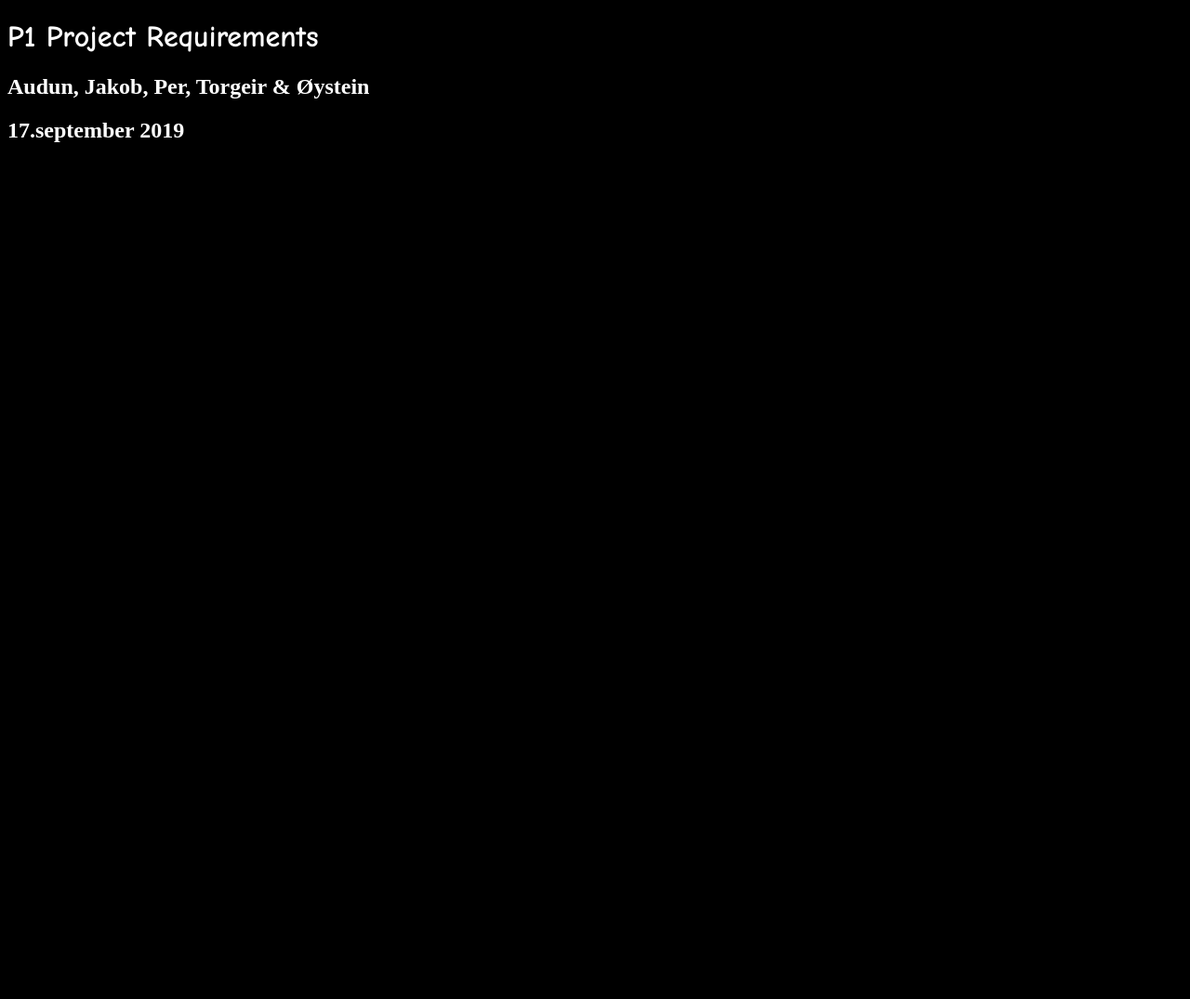
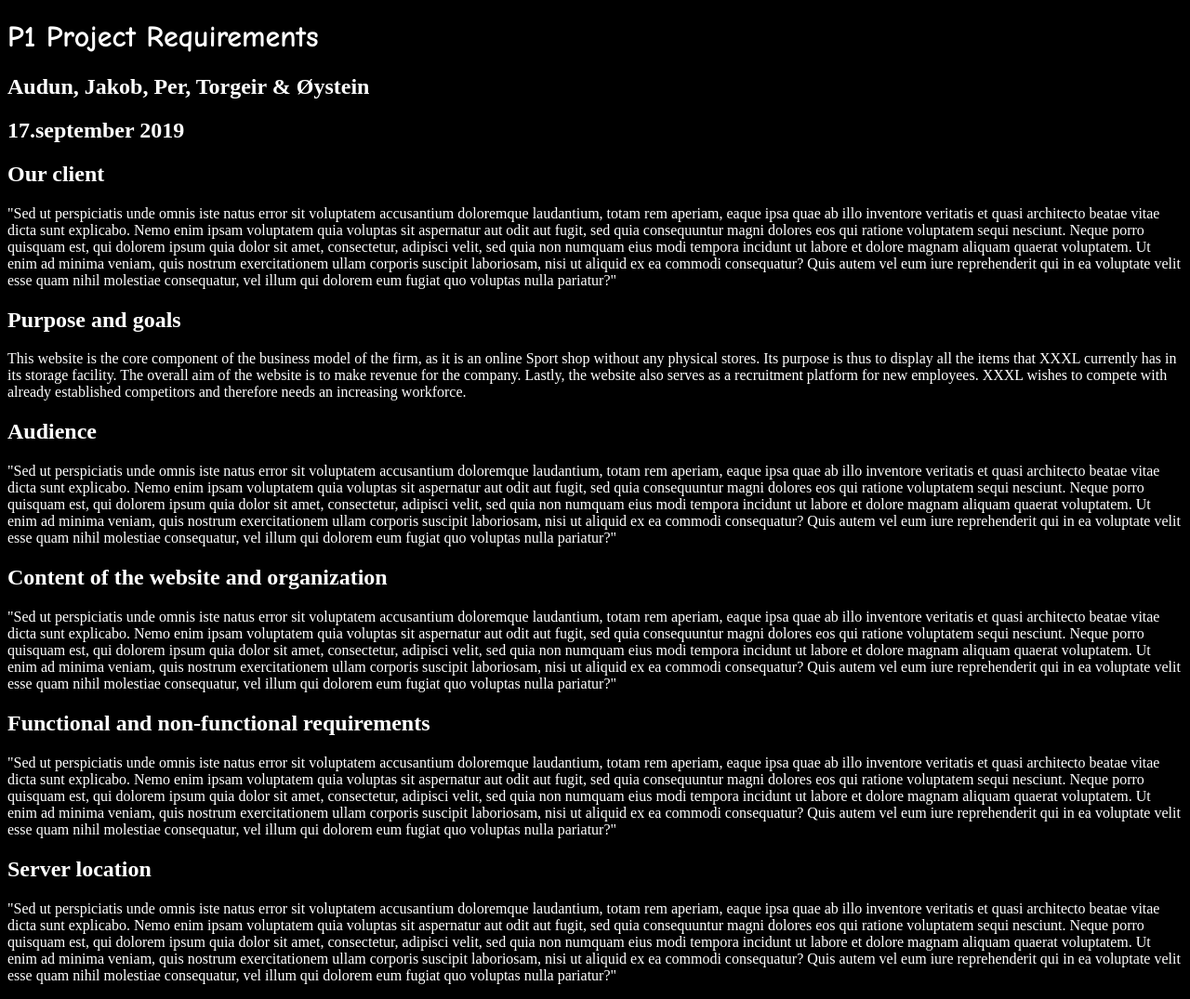
Before and after one commit to jakobsk/Webteknologi-prosjekt, a plain HTML site: page P1.html in a window 1280 px wide. Shown: the whole page at 93% size. Before the commit the page ends 800 px from the top, so only its background shows below. Drawn offline with Linux system fonts and the light colour scheme.

Commit message:
Updated css reference and added some fake text

```diff
--- a/P1.html
+++ b/P1.html
@@ -2,7 +2,7 @@
 <html>
     <head>
         <title>P1</title>
-        <link rel="stylesheet" href="P1_style.css" >
+        <link rel="stylesheet" href="css/P1_style.css" >
     </head>
     <body>
         <div id="header">
@@ -11,17 +11,29 @@
             <h2>17.september 2019</h2>
         </div>
         <div id = adm_details>
+            <h2>Our client</h2>
+            <p>"Sed ut perspiciatis unde omnis iste natus error sit voluptatem accusantium doloremque laudantium, totam rem aperiam, eaque ipsa quae ab illo inventore veritatis et quasi architecto beatae vitae dicta sunt explicabo. Nemo enim ipsam voluptatem quia voluptas sit aspernatur aut odit aut fugit, sed quia consequuntur magni dolores eos qui ratione voluptatem sequi nesciunt. Neque porro quisquam est, qui dolorem ipsum quia dolor sit amet, consectetur, adipisci velit, sed quia non numquam eius modi tempora incidunt ut labore et dolore magnam aliquam quaerat voluptatem. Ut enim ad minima veniam, quis nostrum exercitationem ullam corporis suscipit laboriosam, nisi ut aliquid ex ea commodi consequatur? Quis autem vel eum iure reprehenderit qui in ea voluptate velit esse quam nihil molestiae consequatur, vel illum qui dolorem eum fugiat quo voluptas nulla pariatur?"</p>
         </div>
         <div id = purpose_goals>
+            <h2>Purpose and goals</h2>
+            <p>This website is the core component of the business model of the firm, as it is an online Sport shop without any physical stores. Its purpose is thus to display all the items that XXXL currently has in its storage facility. The overall aim of the website is to make revenue for the company. Lastly, the website also serves as a recruitment platform for new employees. XXXL wishes to compete with already established competitors and therefore needs an increasing workforce.  </p>
         </div>
         <div id = audience>
+            <h2>Audience</h2>
+            <p>"Sed ut perspiciatis unde omnis iste natus error sit voluptatem accusantium doloremque laudantium, totam rem aperiam, eaque ipsa quae ab illo inventore veritatis et quasi architecto beatae vitae dicta sunt explicabo. Nemo enim ipsam voluptatem quia voluptas sit aspernatur aut odit aut fugit, sed quia consequuntur magni dolores eos qui ratione voluptatem sequi nesciunt. Neque porro quisquam est, qui dolorem ipsum quia dolor sit amet, consectetur, adipisci velit, sed quia non numquam eius modi tempora incidunt ut labore et dolore magnam aliquam quaerat voluptatem. Ut enim ad minima veniam, quis nostrum exercitationem ullam corporis suscipit laboriosam, nisi ut aliquid ex ea commodi consequatur? Quis autem vel eum iure reprehenderit qui in ea voluptate velit esse quam nihil molestiae consequatur, vel illum qui dolorem eum fugiat quo voluptas nulla pariatur?"</p>
         </div>
         <div id = content_organization>
+            <h2>Content of the website and organization</h2>
+            <p>"Sed ut perspiciatis unde omnis iste natus error sit voluptatem accusantium doloremque laudantium, totam rem aperiam, eaque ipsa quae ab illo inventore veritatis et quasi architecto beatae vitae dicta sunt explicabo. Nemo enim ipsam voluptatem quia voluptas sit aspernatur aut odit aut fugit, sed quia consequuntur magni dolores eos qui ratione voluptatem sequi nesciunt. Neque porro quisquam est, qui dolorem ipsum quia dolor sit amet, consectetur, adipisci velit, sed quia non numquam eius modi tempora incidunt ut labore et dolore magnam aliquam quaerat voluptatem. Ut enim ad minima veniam, quis nostrum exercitationem ullam corporis suscipit laboriosam, nisi ut aliquid ex ea commodi consequatur? Quis autem vel eum iure reprehenderit qui in ea voluptate velit esse quam nihil molestiae consequatur, vel illum qui dolorem eum fugiat quo voluptas nulla pariatur?"</p>
         </div>
         <div id = "requirements">
+            <h2>Functional and non-functional requirements</h2>
+            <p>"Sed ut perspiciatis unde omnis iste natus error sit voluptatem accusantium doloremque laudantium, totam rem aperiam, eaque ipsa quae ab illo inventore veritatis et quasi architecto beatae vitae dicta sunt explicabo. Nemo enim ipsam voluptatem quia voluptas sit aspernatur aut odit aut fugit, sed quia consequuntur magni dolores eos qui ratione voluptatem sequi nesciunt. Neque porro quisquam est, qui dolorem ipsum quia dolor sit amet, consectetur, adipisci velit, sed quia non numquam eius modi tempora incidunt ut labore et dolore magnam aliquam quaerat voluptatem. Ut enim ad minima veniam, quis nostrum exercitationem ullam corporis suscipit laboriosam, nisi ut aliquid ex ea commodi consequatur? Quis autem vel eum iure reprehenderit qui in ea voluptate velit esse quam nihil molestiae consequatur, vel illum qui dolorem eum fugiat quo voluptas nulla pariatur?"</p>
         </div>
         <div id = final_location>
+            <h2>Server location</h2>
+            <p>"Sed ut perspiciatis unde omnis iste natus error sit voluptatem accusantium doloremque laudantium, totam rem aperiam, eaque ipsa quae ab illo inventore veritatis et quasi architecto beatae vitae dicta sunt explicabo. Nemo enim ipsam voluptatem quia voluptas sit aspernatur aut odit aut fugit, sed quia consequuntur magni dolores eos qui ratione voluptatem sequi nesciunt. Neque porro quisquam est, qui dolorem ipsum quia dolor sit amet, consectetur, adipisci velit, sed quia non numquam eius modi tempora incidunt ut labore et dolore magnam aliquam quaerat voluptatem. Ut enim ad minima veniam, quis nostrum exercitationem ullam corporis suscipit laboriosam, nisi ut aliquid ex ea commodi consequatur? Quis autem vel eum iure reprehenderit qui in ea voluptate velit esse quam nihil molestiae consequatur, vel illum qui dolorem eum fugiat quo voluptas nulla pariatur?"</p>
         </div>
-
+        <footer></footer>
     </body>
 </html>
--- a/P1_style.css
+++ /dev/null
@@ -1,15 +0,0 @@
-h1 {
-  color: white;
-  font-family: "Comic Sans MS", cursive, sans-serif;
-}
-body {
-  color : white;
-  background-color: black;
-}
-p {
-  font-family: "Times New Roman";
-}
-img {
-  border: 1px solid red;
-  max-width: 150px;
-}
--- /dev/null
+++ b/css/P1_style.css
@@ -0,0 +1,15 @@
+h1 {
+  color: white;
+  font-family: "Comic Sans MS", cursive, sans-serif;
+}
+body {
+  color : white;
+  background-color: black;
+}
+p {
+  font-family: "Times New Roman";
+}
+img {
+  border: 1px solid red;
+  max-width: 150px;
+}
```
